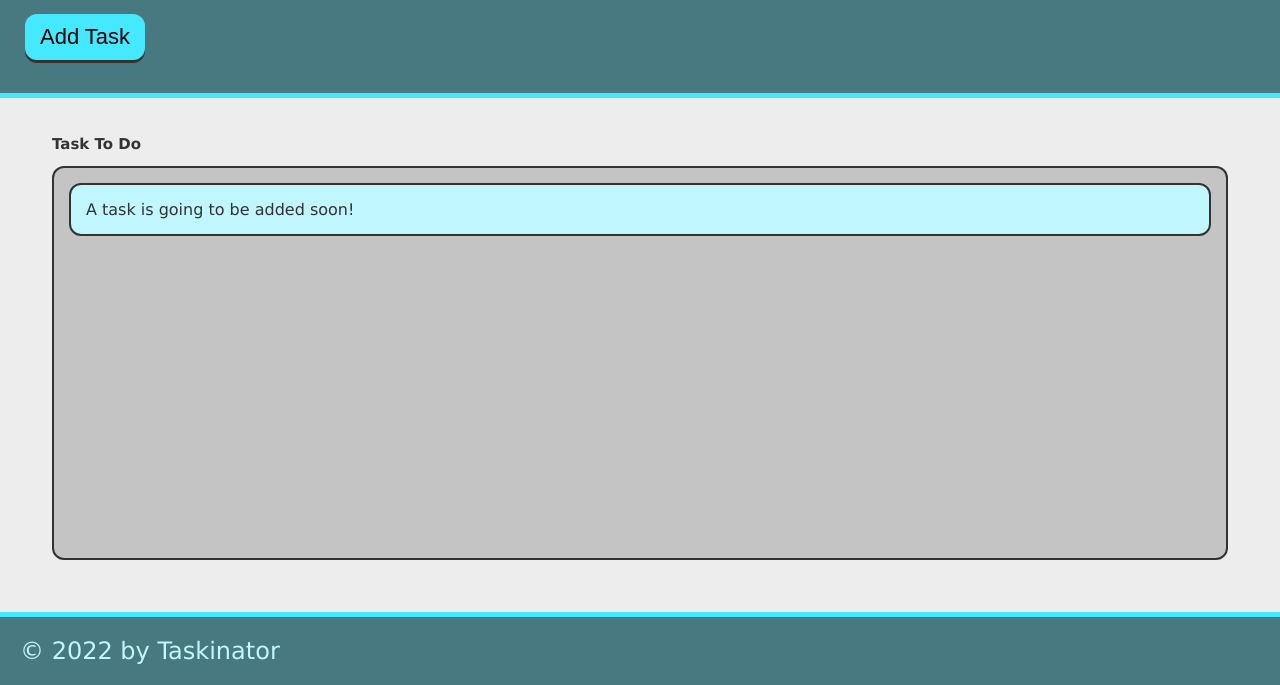
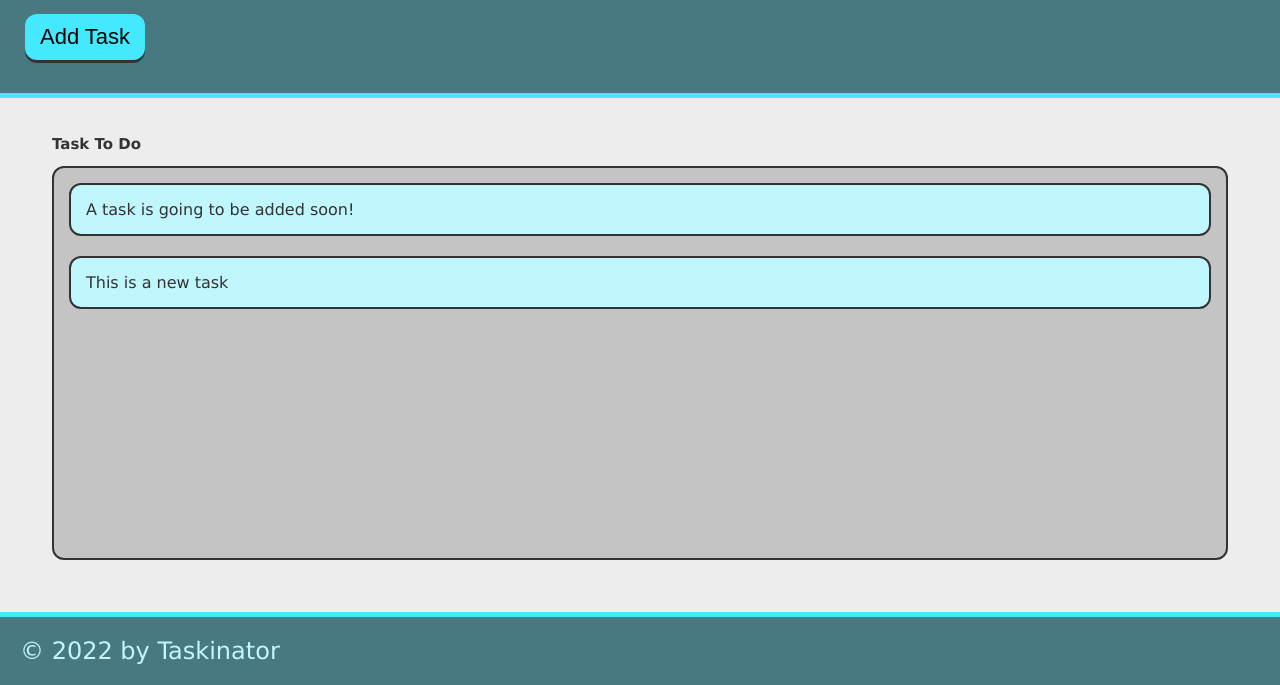
Before and after one commit to lrpineda/taskinator, a plain HTML site: page index.html in a window 1280 px wide. Both pictures are taken after a click on the button "Add Task". Shown: the part 115-800 px from the top of the page. Drawn offline with Linux system fonts and the light colour scheme.

Commit message:
add ability to add task

```diff
--- a/assets/js/script.js
+++ b/assets/js/script.js
@@ -0,0 +1,12 @@
+var buttonEl = document.querySelector('#save-task');
+var tasktoDoEl = document.querySelector('#task-to-do');
+
+var createTaskHandler = function() {
+    var listItemEl = document.createElement("li");
+    listItemEl.className = "task-item";
+    listItemEl.textContent = "This is a new task";
+    tasktoDoEl.appendChild(listItemEl);
+};
+
+
+buttonEl.addEventListener('click', createTaskHandler);
--- a/index.html
+++ b/index.html
@@ -11,12 +11,12 @@
     <header>
         <h1 class="page-title">Taskinator</h1>
         <p>Click the button below to add a new task!</p>
-        <button class="btn">Add Task</button>
+        <button class="btn" id="save-task">Add Task</button>
     </header>
     <main class="page-content">
         <section class="task-list-wrapper">
             <h2 class="little-title">Task To Do</h2>
-            <ul class="task-list">
+            <ul class="task-list" id="task-to-do">
                 <li class="task-item">A task is going to be added soon!</li>
 
             </ul>
```
